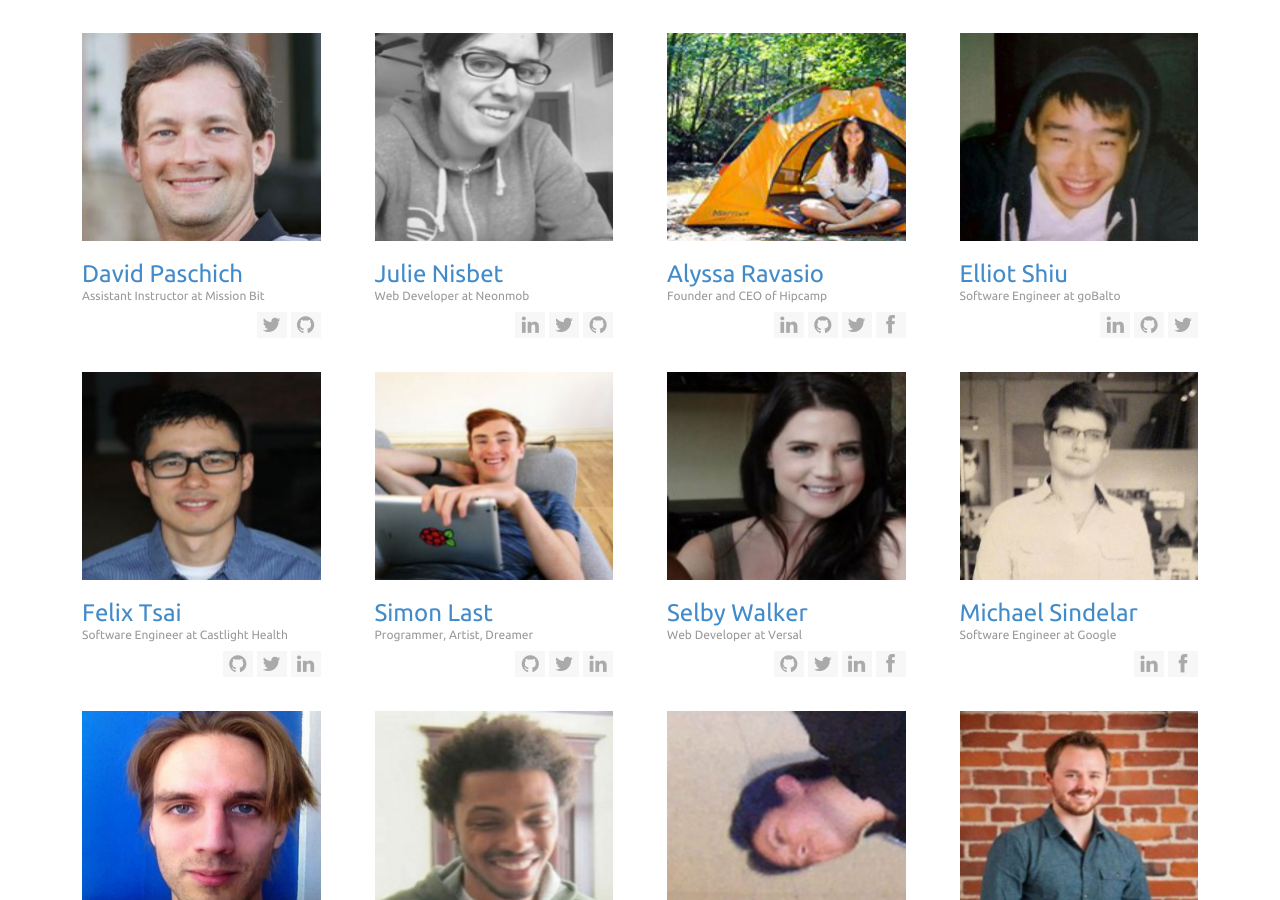
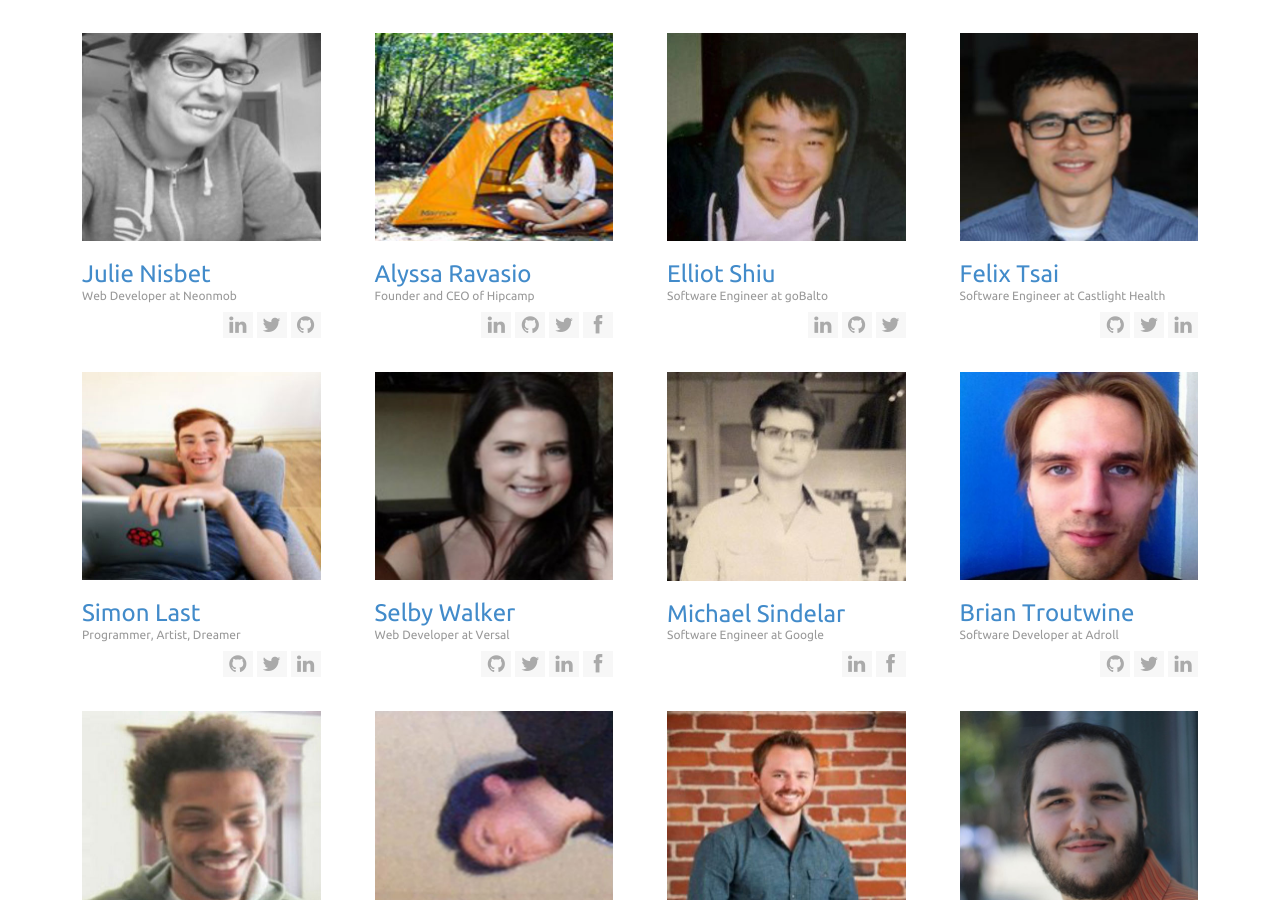
Before and after one commit to MissionBit/missionbit.github.io, a Jekyll site: the page built from about-us/index.html, in a window 1280 px wide and 900 px high, scrolled down 6093 px. Built offline with Jekyll 4.4.1, drawn with Linux system fonts in a browser that asks for light colours.

Commit message:
David Paschich listed twice

```diff
--- a/about-us/index.html
+++ b/about-us/index.html
@@ -309,7 +309,7 @@ title: "About Us"
 
         <div class="col-sm-3 mentor-module">
             <div class="thumbnail-style">
-                <img alt="" src="images/team/D-paschich.jpg" class="img-responsive">
+                <img alt="" src="images/team/david-paschich.jpg" class="img-responsive">
                 <h3><a>David Paschich</a> <small>Technology-focused Product Manager/Developer </small></h3>
                 <ul class="list-unstyled list-inline team-social">
                     <li><a href="https://twitter.com/dpaschich"><i class="fa fa-twitter"></i></a></li>
@@ -538,16 +538,6 @@ title: "About Us"
 
     <div class="row team">
         <div class="col-sm-3 mentor-module">
-            <div class="thumbnail-style">
-                <img alt="" src="images/team/D-Paschich.jpg" class="img-responsive">
-                <h3><a>David Paschich</a> <small> Assistant Instructor at Mission Bit</small></h3>
-                <ul class="list-unstyled list-inline team-social">
-                    <li><a href="https://twitter.com/dpaschich"><i class="fa fa-twitter"></i></a></li>
-                    <li><a href="https://github.com/dpassage"><i class="fa fa-github"></i></a></li>
-                </ul>
-            </div>
-        </div>
-        <div class="col-sm-3 mentor-module">
               <div class="thumbnail-style">
                 <img alt="" src="images/team/J-Nisbet.jpg" class="img-responsive">
                 <h3><a>Julie Nisbet</a> <small> Web Developer at Neonmob</small></h3>
@@ -581,9 +571,6 @@ title: "About Us"
                 </ul>
             </div>
         </div>
-    </div>
-
-    <div class="row team">
         <div class="col-sm-3 mentor-module">
             <div class="thumbnail-style">
                 <img alt="" src="images/team/F-Tsai.jpg" class="img-responsive">
@@ -595,6 +582,9 @@ title: "About Us"
                 </ul>
             </div>
         </div>
+    </div>
+
+    <div class="row team">
         <div class="col-sm-3 mentor-module">
             <div class="thumbnail-style">
                 <img alt="" src="images/team/S-Last.jpg" class="img-responsive">
@@ -628,9 +618,6 @@ title: "About Us"
                 </ul>
             </div>
         </div>
-    </div>
-
-    <div class="row team">
         <div class="col-sm-3 mentor-module">
             <div class="thumbnail-style">
                 <img alt="" src="images/team/B-Troutwine.jpg" class="img-responsive">
@@ -642,6 +629,9 @@ title: "About Us"
                 </ul>
             </div>
         </div>
+    </div>
+
+    <div class="row team">
         <div class="col-sm-3 mentor-module">
             <div class="thumbnail-style">
                <img alt="" src="images/team/A-Motes.jpg" class="img-responsive">
@@ -674,9 +664,6 @@ title: "About Us"
                 </ul>
             </div>
         </div>
-    </div>
-
-    <div class="row team">
         <div class="col-sm-3 mentor-module">
             <div class="thumbnail-style">
                 <img alt="" src="images/team/cyd-la-luz.jpg" class="img-responsive">
```
Also changed, not shown: images/team/D-Paschich.jpg (deleted).
